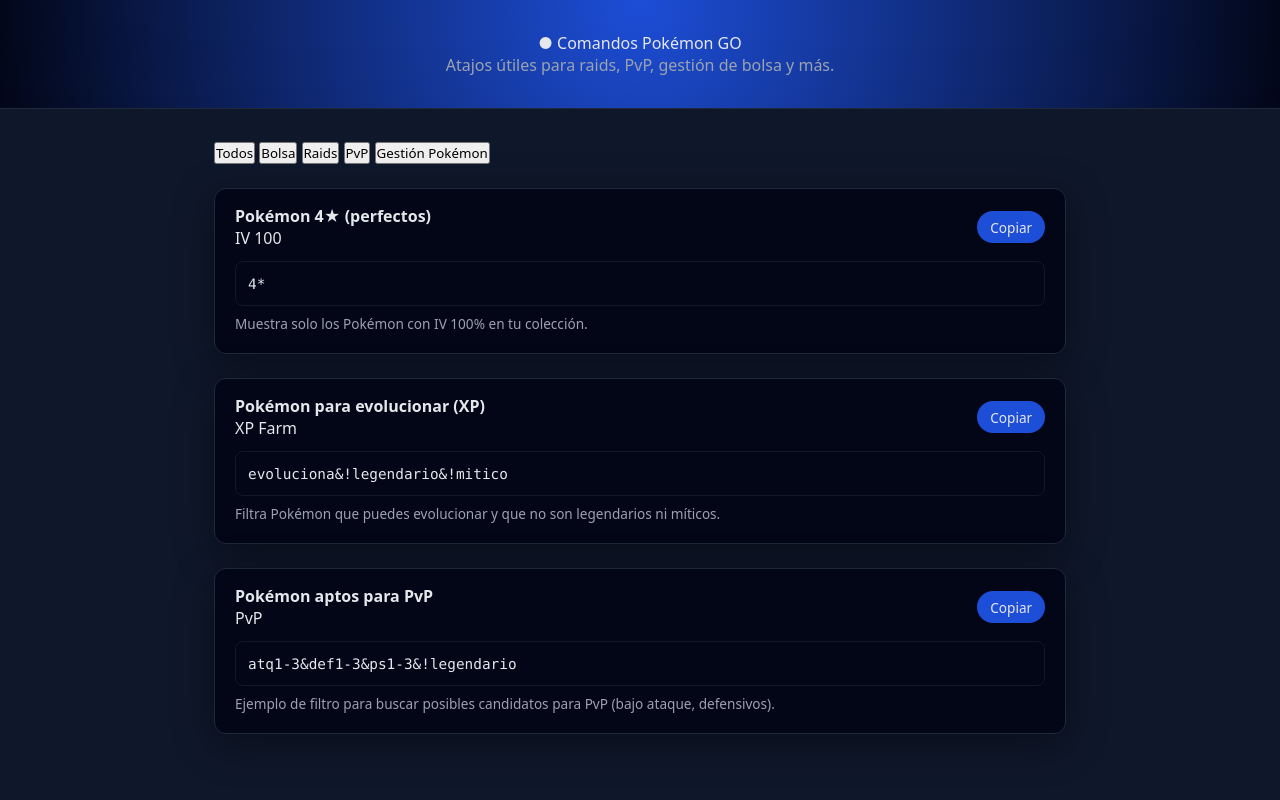
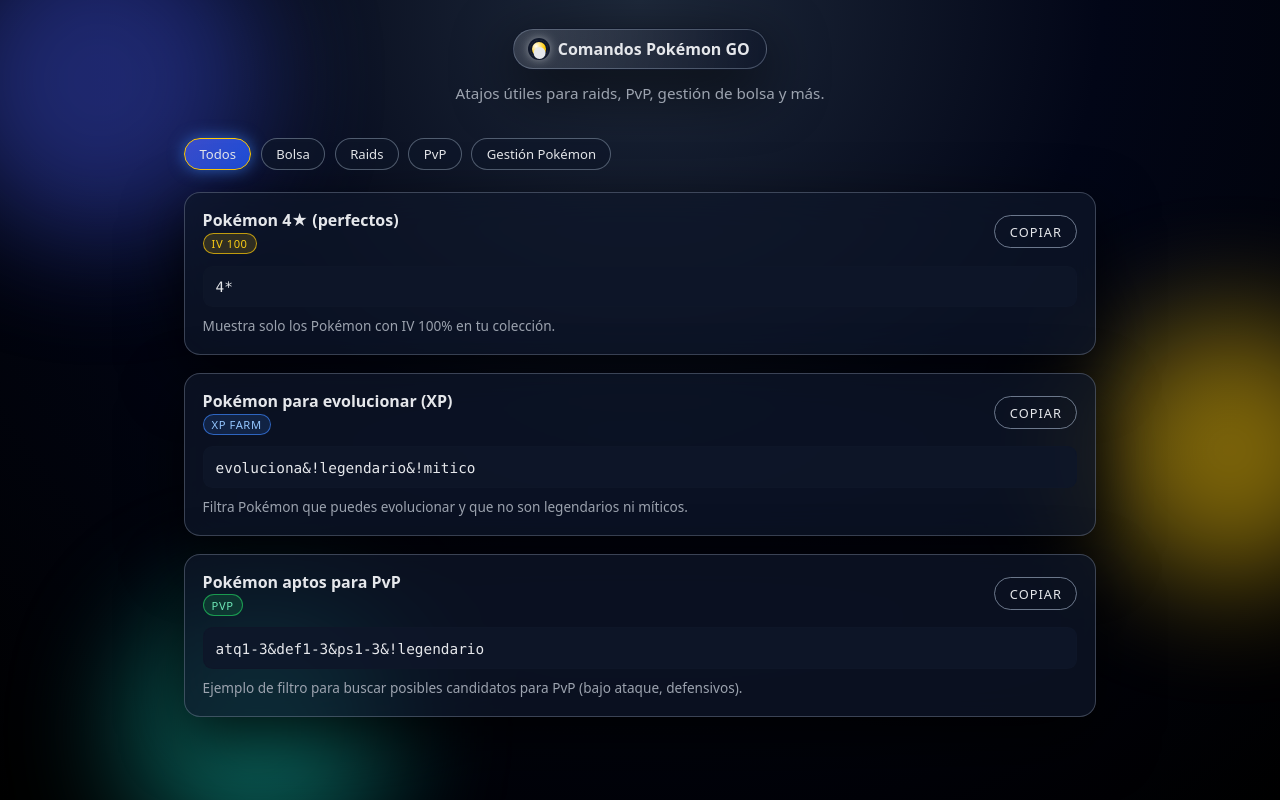
Before and after one commit to facundoduran/pokemon-go-commands, a plain HTML site: page index.html in a window 1280 px wide. Drawn offline with Linux system fonts and the light colour scheme.

Commit message:
Update styles.css

```diff
--- a/styles.css
+++ b/styles.css
@@ -1,3 +1,15 @@
+:root {
+  --pg-dark: #07224e;     /* Azul oscuro Pokémon GO */
+  --pg-blue: #3b4cca;     /* Azul Pokémon */
+  --pg-yellow: #ffcb08;   /* Amarillo Pokémon GO */
+  --pg-red: #ff4b5c;
+  --pg-green: #34d399;
+  --pg-purple: #a855f7;
+  --pg-bg: #020617;
+  --pg-card-bg: rgba(15, 23, 42, 0.7);
+}
+
+/* Reset básico */
 * {
   box-sizing: border-box;
   margin: 0;
@@ -6,41 +18,156 @@
 }
 
 body {
-  background: #0f172a;
+  min-height: 100vh;
+  background: radial-gradient(circle at top, #1e293b 0, #020617 45%, #000 100%);
   color: #e5e7eb;
-  min-height: 100vh;
+  overflow-x: hidden;
+  position: relative;
 }
 
-.header {
-  padding: 2rem 1.5rem;
-  text-align: center;
-  background: radial-gradient(circle at top, #1d4ed8, #020617);
-  border-bottom: 1px solid #1f2937;
+/* Orbes de fondo estilo aura */
+.bg-orb {
+  position: fixed;
+  border-radius: 999px;
+  filter: blur(60px);
+  opacity: 0.5;
+  pointer-events: none;
+  z-index: -1;
 }
 
-.header h1 {
-  font-size: 2rem;
-  margin-bottom: 0.5rem;
+.bg-orb-1 {
+  width: 320px;
+  height: 320px;
+  background: #3b4cca;
+  top: -80px;
+  left: -60px;
+}
+
+.bg-orb-2 {
+  width: 260px;
+  height: 260px;
+  background: #ffcb08;
+  top: 40%;
+  right: -80px;
+}
+
+.bg-orb-3 {
+  width: 260px;
+  height: 260px;
+  background: #14b8a6;
+  bottom: -60px;
+  left: 10%;
+}
+
+/* Header */
+.header {
+  padding: 1.8rem 1.5rem 1.2rem;
+  text-align: center;
+}
+
+.logo-pill {
+  display: inline-flex;
+  align-items: center;
+  gap: 0.6rem;
+  padding: 0.5rem 1rem;
+  border-radius: 999px;
+  border: 1px solid rgba(148, 163, 184, 0.4);
+  background: radial-gradient(circle at top left,
+    rgba(255, 255, 255, 0.15),
+    rgba(15, 23, 42, 0.8));
+  box-shadow: 0 0 0 1px rgba(15, 23, 42, 0.8),
+              0 18px 60px rgba(0, 0, 0, 0.75);
+}
+
+.logo-pill span {
+  font-weight: 600;
+}
+
+.pokeball {
+  width: 18px;
+  height: 18px;
+  border-radius: 999px;
+  background: radial-gradient(circle at 30% 30%, #ffffff, #ffcb08 60%, #eab308 100%);
+  border: 2px solid #0f172a;
+  display: inline-block;
+  box-shadow: 0 0 0 2px #0f172a, 0 0 12px rgba(248, 250, 252, 0.8);
 }
 
 .header p {
+  margin-top: 0.9rem;
   color: #9ca3af;
+  font-size: 0.95rem;
 }
 
+/* Contenedor de comandos */
 .commands {
-  max-width: 900px;
-  margin: 2rem auto;
+  max-width: 960px;
+  margin: 0 auto 3rem;
   padding: 0 1.5rem 3rem;
-  display: grid;
-  gap: 1.5rem;
 }
 
+/* Chips de filtro */
+.filters {
+  display: flex;
+  flex-wrap: wrap;
+  gap: 0.6rem;
+  margin: 1rem 0 1.4rem;
+}
+
+.chip {
+  border-radius: 999px;
+  border: 1px solid rgba(148, 163, 184, 0.5);
+  background: rgba(15, 23, 42, 0.7);
+  color: #e5e7eb;
+  padding: 0.35rem 0.9rem;
+  font-size: 0.82rem;
+  cursor: pointer;
+  display: inline-flex;
+  align-items: center;
+  gap: 0.3rem;
+  transition: background 0.15s ease, border-color 0.15s ease, transform 0.1s ease;
+}
+
+.chip:hover {
+  background: rgba(30, 64, 175, 0.7);
+  border-color: #3b82f6;
+  transform: translateY(-1px);
+}
+
+.chip-active {
+  background: linear-gradient(135deg, #3b4cca, #1d4ed8);
+  border-color: #ffcb08;
+  box-shadow: 0 0 16px rgba(59, 130, 246, 0.7);
+}
+
+/* Tarjetas de comando con glassmorphism */
 .command-card {
-  background: #020617;
-  border-radius: 0.75rem;
-  border: 1px solid #1f2937;
-  padding: 1rem 1.25rem 1.25rem;
-  box-shadow: 0 10px 40px rgba(0, 0, 0, 0.4);
+  background: var(--pg-card-bg);
+  border-radius: 1rem;
+  border: 1px solid rgba(148, 163, 184, 0.35);
+  padding: 1rem 1.1rem 1.2rem;
+  margin-bottom: 1.1rem;
+  box-shadow: 0 22px 60px rgba(0, 0, 0, 0.75);
+  backdrop-filter: blur(18px);
+  -webkit-backdrop-filter: blur(18px);
+  position: relative;
+  overflow: hidden;
+}
+
+.command-card::before {
+  content: "";
+  position: absolute;
+  inset: -1px;
+  background: radial-gradient(circle at top right,
+    rgba(255, 203, 8, 0.22),
+    transparent 55%);
+  opacity: 0;
+  transition: opacity 0.2s ease;
+  pointer-events: none;
+}
+
+.command-card:hover::before {
+  opacity: 1;
 }
 
 .command-header {
@@ -48,7 +175,7 @@
   align-items: center;
   justify-content: space-between;
   gap: 1rem;
-  margin-bottom: 0.75rem;
+  margin-bottom: 0.7rem;
 }
 
 .command-header h2 {
@@ -56,34 +183,94 @@
   font-weight: 600;
 }
 
+.tag {
+  display: inline-flex;
+  align-items: center;
+  padding: 0.15rem 0.5rem;
+  border-radius: 999px;
+  font-size: 0.7rem;
+  text-transform: uppercase;
+  letter-spacing: 0.05em;
+  border: 1px solid transparent;
+}
+
+.tag-gold {
+  background: rgba(255, 203, 8, 0.15);
+  border-color: rgba(255, 203, 8, 0.7);
+  color: #facc15;
+}
+
+.tag-blue {
+  background: rgba(59, 130, 246, 0.16);
+  border-color: rgba(59, 130, 246, 0.7);
+  color: #93c5fd;
+}
+
+.tag-green {
+  background: rgba(34, 197, 94, 0.16);
+  border-color: rgba(34, 197, 94, 0.7);
+  color: #6ee7b7;
+}
+
+.tag-purple {
+  background: rgba(168, 85, 247, 0.16);
+  border-color: rgba(168, 85, 247, 0.7);
+  color: #e9d5ff;
+}
+
+.tag-red {
+  background: rgba(239, 68, 68, 0.16);
+  border-color: rgba(239, 68, 68, 0.7);
+  color: #fecaca;
+}
+
+/* Botón copiar estilo neon Pokémon */
 .copy-btn {
-  background: #1d4ed8;
+  background: transparent;
   color: #e5e7eb;
-  border: none;
-  padding: 0.4rem 0.8rem;
   border-radius: 999px;
-  font-size: 0.85rem;
+  border: 1px solid rgba(148, 163, 184, 0.7);
+  padding: 0.4rem 0.9rem;
+  font-size: 0.8rem;
   cursor: pointer;
   display: inline-flex;
   align-items: center;
-  gap: 0.35rem;
-  transition: background 0.15s ease, transform 0.1s ease;
+  gap: 0.4rem;
+  text-transform: uppercase;
+  letter-spacing: 0.08em;
+  position: relative;
+  overflow: hidden;
+  transition: background 0.18s ease, color 0.18s ease, border-color 0.18s ease, transform 0.08s ease;
+  box-shadow: 0 0 0 rgba(59, 130, 246, 0);
+}
+
+.copy-btn::before {
+  content: "";
+  position: absolute;
+  inset: 0;
+  background: linear-gradient(135deg, #3b4cca, #2563eb, #ffcb08);
+  opacity: 0;
+  transition: opacity 0.18s ease;
+  z-index: -1;
 }
 
 .copy-btn:hover {
-  background: #2563eb;
+  color: #0b1120;
+  border-color: transparent;
   transform: translateY(-1px);
+  box-shadow: 0 0 16px rgba(59, 130, 246, 0.8),
+              0 0 40px rgba(37, 99, 235, 0.7);
 }
 
-.copy-btn:active {
-  transform: translateY(0);
+.copy-btn:hover::before {
+  opacity: 1;
 }
 
 pre {
-  background: #020617;
-  border-radius: 0.5rem;
-  border: 1px solid #111827;
-  padding: 0.75rem;
+  background: rgba(15, 23, 42, 0.85);
+  border-radius: 0.6rem;
+  border: 1px solid rgba(15, 23, 42, 0.9);
+  padding: 0.65rem 0.75rem;
   overflow-x: auto;
   font-size: 0.9rem;
   color: #e5e7eb;
@@ -94,23 +281,23 @@
 }
 
 .description {
-  margin-top: 0.5rem;
+  margin-top: 0.55rem;
   font-size: 0.85rem;
   color: #9ca3af;
 }
 
-/* Toast de feedback */
+/* Toast */
 .toast {
   position: fixed;
   left: 50%;
   bottom: 1.5rem;
   transform: translateX(-50%) translateY(150%);
-  background: #16a34a;
-  color: #ecfdf5;
+  background: linear-gradient(135deg, #22c55e, #4ade80);
+  color: #052e16;
   padding: 0.7rem 1.2rem;
   border-radius: 999px;
   font-size: 0.85rem;
-  box-shadow: 0 10px 30px rgba(0, 0, 0, 0.5);
+  box-shadow: 0 14px 40px rgba(0, 0, 0, 0.7);
   opacity: 0;
   transition: opacity 0.2s ease, transform 0.2s ease;
   z-index: 50;
@@ -120,3 +307,10 @@
   opacity: 1;
   transform: translateX(-50%) translateY(0);
 }
+
+/* Responsive */
+@media (min-width: 720px) {
+  .commands {
+    padding-bottom: 4rem;
+  }
+}
```
